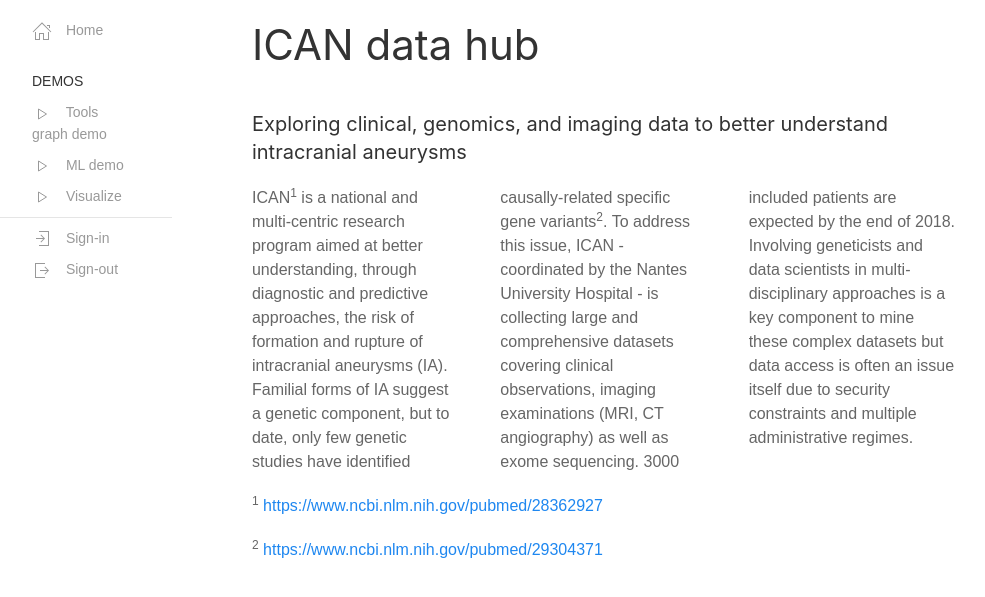
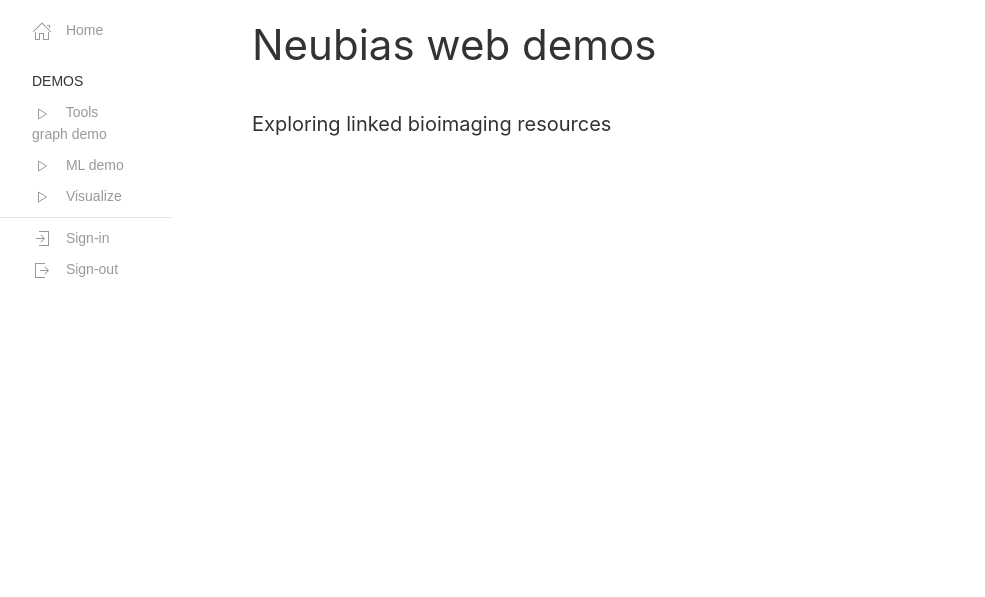
Before and after one commit to NEUBIAS/bise-core-ontology, a Flask app: page / in a window 1280 px wide. Shown: the top 597 px of the page, without its empty margins (8-993 px from the left). Run offline with Flask 2, Linux system fonts and the light colour scheme.

Commit message:
Fixed inconcistencies in names

```diff
--- a/bise-linked-data-webapp/templates/index.html
+++ b/bise-linked-data-webapp/templates/index.html
@@ -13,8 +13,8 @@
 
 
         <div class="uk-container uk-container-small">
-            <h1>ICAN data hub</h1>
-            <h4>Exploring clinical, genomics, and imaging data to better understand intracranial aneurysms</h4>
+            <h1>Neubias web demos</h1>
+            <h4>Exploring linked bioimaging resources</h4>
             <!--<div class="uk-padding uk-background-muted uk-width-1-2@s">-->
             <!--Lorem ipsum dolor sit amet, consectetur adipiscing elit, sed do eiusmod tempor incididunt ut labore et dolore magna aliqua.-->
             <!--</div>-->
@@ -27,24 +27,15 @@
         <div class="uk-margin"></div>
         <div class="uk-container uk-container-small">
             <div class="uk-column-1-2@s uk-column-1-3@m uk-column-1-3@l">
-                ICAN<sup>1</sup> is a national and multi-centric research program aimed at better understanding, through
-                diagnostic and predictive approaches, the risk of formation and rupture of intracranial aneurysms (IA).
-                Familial forms of IA suggest a genetic component, but to date, only few genetic studies have identified
-                causally-related specific gene variants<sup>2</sup>. To address this issue, ICAN - coordinated by the
-                Nantes University Hospital - is collecting large and comprehensive datasets covering clinical
-                observations, imaging examinations (MRI, CT angiography) as well as exome sequencing. 3000 included
-                patients are expected by the end of 2018. Involving geneticists and data scientists in
-                multi-disciplinary approaches is a key component to mine these complex datasets but data access is often
-                an issue itself due to security constraints and multiple administrative regimes.
             </div>
         </div>
         <div class="uk-margin"></div>
-        <div class="uk-container uk-container-small">
+        <!--<div class="uk-container uk-container-small">
             <p><sup>1</sup> <a href="https://www.ncbi.nlm.nih.gov/pubmed/28362927">
                 https://www.ncbi.nlm.nih.gov/pubmed/28362927 </a></p>
             <p><sup>2</sup> <a href="https://www.ncbi.nlm.nih.gov/pubmed/29304371">https://www.ncbi.nlm.nih.gov/pubmed/29304371 </a>
             </p>
-        </div>
+    </div>-->
     </div>
 </div>
 
```
